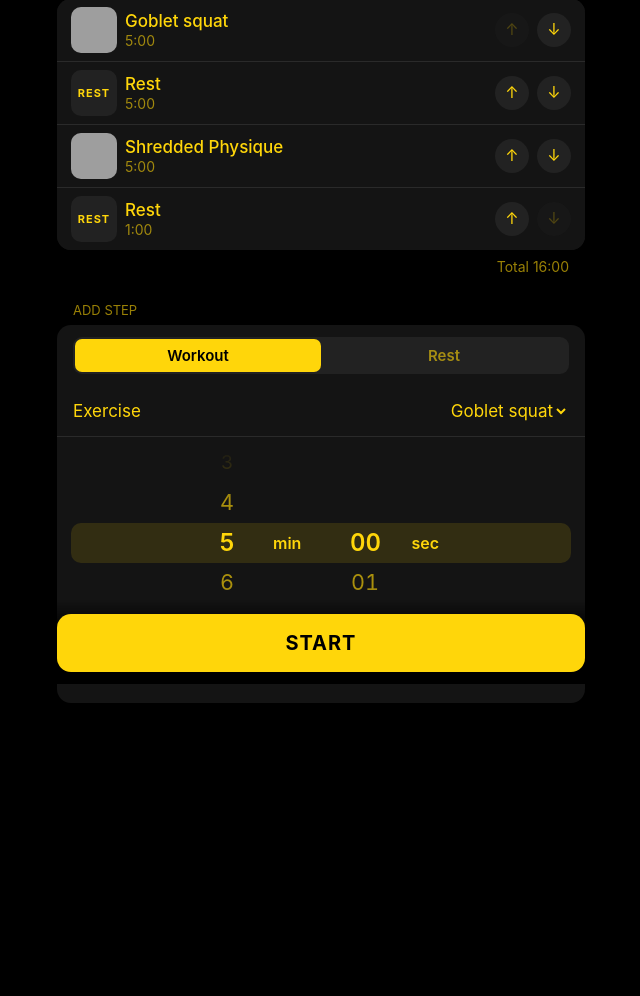
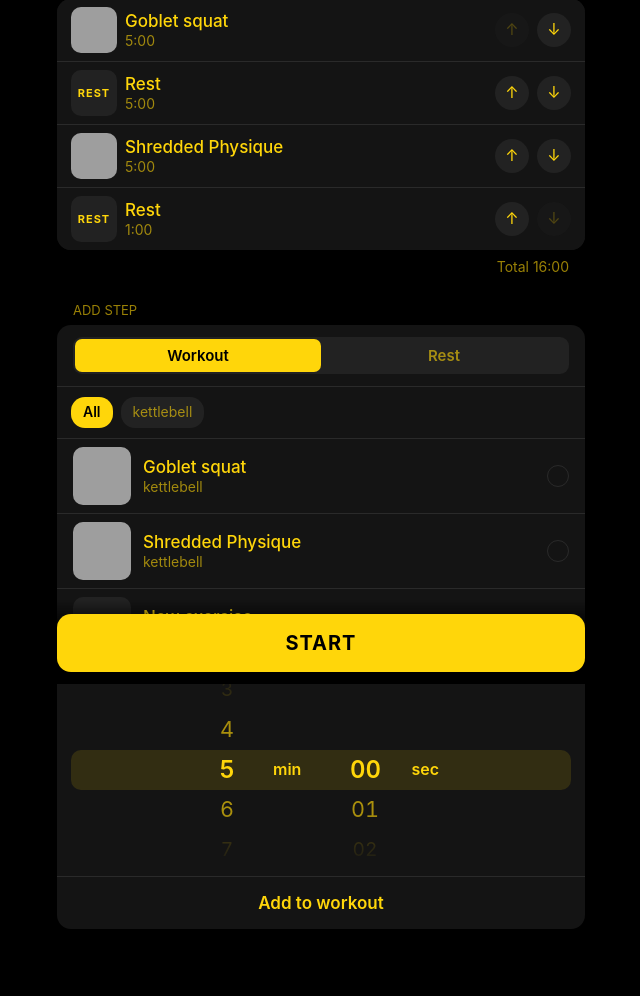
Before and after one commit to SergeEngineer/kettlebell-app, a Flask app: page /programs/1 in a window 1280 px wide. Shown: the part 116-1112 px from the top of the page, without its empty margins (319-959 px from the left). Before the commit the page ends 819 px from the top, so only its background shows below. Run offline with Flask 3, Linux system fonts and the light colour scheme; data comes from the database, SQL or seed files in the repository; both versions use the stored data as it was after the commit; parts of the project's set-up code (start-up, migrations or seed data) failed here and were passed over; grey boxes are pictures that could not be loaded.

Commit message:
adding category

```diff
--- a/app.py
+++ b/app.py
@@ -1,7 +1,7 @@
 import os, re, sqlite3, uuid
 from datetime import date
 from urllib.parse import quote
-from flask import Flask, render_template, request, redirect, g, abort, send_from_directory
+from flask import Flask, render_template, request, redirect, g, abort, send_from_directory, make_response
 
 DATA = os.environ.get("DATA_DIR", "/data")
 UPLOADS = os.path.join(DATA, "uploads")
@@ -29,6 +29,7 @@ def close_db(_):
 with sqlite3.connect(os.path.join(DATA, "app.db")) as c:
     c.executescript("""
     create table if not exists exercises(id integer primary key, name text not null, gif text);
+    create table if not exists categories(id integer primary key, name text not null collate nocase unique);
     create table if not exists programs(id integer primary key, name text not null);
     create table if not exists completions(id integer primary key, program_id integer, name text, day text not null, ts text);
     create table if not exists steps(id integer primary key, program_id integer not null,
@@ -36,6 +37,8 @@ with sqlite3.connect(os.path.join(DATA, "app.db")) as c:
     """)
     if "label" not in [row[1] for row in c.execute("pragma table_info(steps)")]:
         c.execute("alter table steps add column label text")
+    if "category_id" not in [row[1] for row in c.execute("pragma table_info(exercises)")]:
+        c.execute("alter table exercises add column category_id integer")
 
 
 @app.template_filter("fmt")
@@ -51,8 +54,11 @@ def programs_partial():
 
 
 def exercises_partial():
-    rows = db().execute("select * from exercises order by name collate nocase").fetchall()
-    return render_template("_exercises.html", exercises=rows)
+    rows = db().execute("""select e.*, c.name category from exercises e
+        left join categories c on c.id=e.category_id
+        order by e.name collate nocase""").fetchall()
+    cats = db().execute("select id, name from categories order by name collate nocase").fetchall()
+    return render_template("_exercises.html", exercises=rows, categories=cats)
 
 
 def get_steps(pid):
@@ -84,8 +90,13 @@ def add_program():
 @app.get("/programs/<int:pid>")
 def program(pid):
     p = db().execute("select * from programs where id=?", (pid,)).fetchone() or abort(404)
-    ex = db().execute("select * from exercises order by name collate nocase").fetchall()
-    return render_template("program.html", p=p, exercises=ex, partial=steps_partial(pid))
+    ex = db().execute("""select e.*, c.name category from exercises e
+        left join categories c on c.id=e.category_id
+        order by e.name collate nocase""").fetchall()
+    cats = db().execute("select id, name from categories order by name collate nocase").fetchall()
+    uncategorized = db().execute("select exists(select 1 from exercises where category_id is null)").fetchone()[0]
+    return render_template("program.html", p=p, exercises=ex, categories=cats,
+                           has_uncategorized=bool(uncategorized), partial=steps_partial(pid))
 
 
 @app.delete("/programs/<int:pid>")
@@ -101,23 +112,67 @@ def sanitize(name):
     return re.sub(r'[\\/:*?"<>|\x00-\x1f]', "_", name).strip(" .")[:100] or "exercise"
 
 
-def unique_name(base, ext, exclude=None):
+def category_folder(name):
+    """Folder used to store a category's GIFs, e.g. data/uploads/Kettlebell/."""
+    return os.path.join(UPLOADS, sanitize(name)) if name else UPLOADS
+
+
+def rel_upload_path(path):
+    return os.path.relpath(path, UPLOADS).replace(os.sep, "/")
+
+
+def unique_name(base, ext, exclude=None, folder=None):
+    folder = folder or UPLOADS
     fn, n = base + ext, 2
-    while os.path.exists(os.path.join(UPLOADS, fn)) and fn != exclude:
+    while os.path.exists(os.path.join(folder, fn)) and os.path.join(folder, fn) != exclude:
         fn = f"{base} ({n}){ext}"
         n += 1
     return fn
 
 
-def save_gif(f, name):
-    """Save the upload using the exercise name as the file name."""
+def save_gif(f, name, category=None):
+    """Save the upload in its category folder, using the exercise name as the file name."""
     if f and f.filename:
         ext = os.path.splitext(f.filename)[1].lower()
         if ext in ALLOWED:
-            fn = unique_name(sanitize(name), ext)
-            f.save(os.path.join(UPLOADS, fn))
-            return fn
+            folder = category_folder(category)
+            os.makedirs(folder, exist_ok=True)
+            fn = unique_name(sanitize(name), ext, folder=folder)
+            f.save(os.path.join(folder, fn))
+            return rel_upload_path(os.path.join(folder, fn))
     return None
+
+
+def ensure_category(name):
+    """Find or create a category and make sure its upload folder exists."""
+    name = " ".join(name.split())
+    if not name:
+        return None, False
+    row = db().execute("select id, name from categories where name=? collate nocase", (name,)).fetchone()
+    if row:
+        cid, name, created = row["id"], row["name"], False
+    else:
+        cid, created = db().execute("insert into categories(name) values(?)", (name,)).lastrowid, True
+    os.makedirs(category_folder(name), exist_ok=True)
+    return cid, created
+
+
+def category_from_form(form):
+    """Resolve the category select (existing id or a new category name)."""
+    sel = form.get("category", "").strip()
+    if sel == "new":
+        return ensure_category(form.get("ex_category_new", "").strip())
+    if sel.isdigit():
+        row = db().execute("select id from categories where id=?", (int(sel),)).fetchone()
+        return (row["id"], False) if row else (None, False)
+    return None, False
+
+
+def category_name(cid):
+    if cid is None:
+        return None
+    row = db().execute("select name from categories where id=?", (cid,)).fetchone()
+    return row["name"] if row else None
 
 
 @app.post("/programs/<int:pid>/steps")
@@ -190,32 +245,50 @@ def edit_step(sid):
 # ---------- exercises ----------
 @app.get("/exercises")
 def exercises():
-    return render_template("exercises.html", tab="e", partial=exercises_partial())
+    cats = db().execute("select id, name from categories order by name collate nocase").fetchall()
+    return render_template("exercises.html", tab="e", partial=exercises_partial(), categories=cats)
 
 
 @app.post("/exercises")
 def add_exercise():
     name = request.form.get("ex_title", "").strip()
     if name:
-        db().execute("insert into exercises(name,gif) values(?,?)", (name, save_gif(request.files.get("gif"), name)))
+        cid, created = category_from_form(request.form)
+        gif = save_gif(request.files.get("gif"), name, category_name(cid))
+        db().execute("insert into exercises(name,gif,category_id) values(?,?,?)", (name, gif, cid))
         db().commit()
+        resp = make_response(exercises_partial())
+        if created:   # refresh so the new category appears in the pickers outside #list
+            resp.headers["HX-Refresh"] = "true"
+        return resp
     return exercises_partial()
 
 
 @app.post("/exercises/<int:eid>")
 def rename_exercise(eid):
     name = request.form.get("ex_title", "").strip()
-    row = db().execute("select gif from exercises where id=?", (eid,)).fetchone()
-    if name and row:
-        gif = row["gif"]
-        if gif:   # keep the file name in step with the exercise name
-            new = unique_name(sanitize(name), os.path.splitext(gif)[1], exclude=gif)
-            if new != gif and os.path.exists(os.path.join(UPLOADS, gif)):
-                os.rename(os.path.join(UPLOADS, gif), os.path.join(UPLOADS, new))
-                gif = new
-        db().execute("update exercises set name=?, gif=? where id=?", (name, gif, eid))
-        db().commit()
-    return exercises_partial()
+    row = db().execute("select * from exercises where id=?", (eid,)).fetchone()
+    if not (name and row):
+        return exercises_partial()
+    cid, created = category_from_form(request.form)
+    gif = row["gif"]
+    if gif:
+        ext = os.path.splitext(gif)[1]
+        old = os.path.join(UPLOADS, gif)
+        folder = category_folder(category_name(cid))
+        target = os.path.join(folder, sanitize(name) + ext)
+        if os.path.normcase(os.path.normpath(old)) != os.path.normcase(os.path.normpath(target)):
+            os.makedirs(folder, exist_ok=True)
+            target = os.path.join(folder, unique_name(sanitize(name), ext, folder=folder))
+            if os.path.exists(old):   # keep the GIF name in step with the exercise name and category
+                os.replace(old, target)
+                gif = rel_upload_path(target)
+    db().execute("update exercises set name=?, gif=?, category_id=? where id=?", (name, gif, cid, eid))
+    db().commit()
+    resp = make_response(exercises_partial())
+    if created:
+        resp.headers["HX-Refresh"] = "true"
+    return resp
 
 
 @app.delete("/exercises/<int:eid>")
--- a/static/app.css
+++ b/static/app.css
@@ -149,7 +149,10 @@ html.typing .shell{bottom:auto;height:var(--vvh);transform:translateY(var(--vvt)
 .shell .tabs{position:static;flex:none}
 .addbar.ex{flex-direction:column;align-items:stretch;gap:8px}
 .addbar.ex input[type=text]{flex:none}
+.addbar.ex .exrow input[type=text]{flex:1;min-width:0}
 .exrow{display:flex;gap:10px;align-items:center}
+.exrow select{flex:1;min-width:0;max-width:none;background:#1c1c1c;border-radius:18px;padding:10px 14px;font-size:17px;text-align:left}
+.edit select{max-width:100%}
 .filebtn{display:block;flex:1;min-width:0;background:#1c1c1c;border-radius:18px;padding:10px 14px;color:var(--dim);white-space:nowrap;overflow:hidden;text-overflow:ellipsis;cursor:pointer}
 
 body:not(:has(.shell)){min-height:calc(100dvh + 1px)}
@@ -168,3 +171,20 @@ body:not(:has(.shell)){min-height:calc(100dvh + 1px)}
 .cell.on2{background:#2fd281}
 .cell.today{outline:1.5px solid var(--y);outline-offset:1px}
 .daydetail{color:var(--y);font-size:15px;margin:12px 4px 0;min-height:20px}
+
+/* exercise picker in the add-step form */
+.catfilter{display:flex;gap:8px;overflow-x:auto;-webkit-overflow-scrolling:touch;scrollbar-width:none;padding:10px 14px;border-top:.5px solid var(--sep)}
+.catfilter::-webkit-scrollbar{display:none}
+.chip{flex:none;background:#222;color:var(--dim);border-radius:14px;padding:6px 12px;font-size:14px}
+.chip.on{background:var(--y);color:#000;font-weight:600}
+.picklist{max-height:340px;overflow-y:auto;-webkit-overflow-scrolling:touch;overscroll-behavior:contain;border-top:.5px solid var(--sep)}
+.pick{display:flex;align-items:center;gap:12px;padding:8px 16px;border-top:.5px solid var(--sep);cursor:pointer;color:var(--y)}
+.picklist .pick:first-child{border-top:0}
+.pick:has(input:checked){background:rgba(255,214,10,.1)}
+.pick .thumb{width:58px;height:58px}
+.pick .grow strong{font-weight:500}
+.pick input{position:absolute;opacity:0;pointer-events:none}
+.pick .tick{width:22px;height:22px;border-radius:11px;border:1.5px solid var(--sep);display:grid;place-items:center;font-size:13px;color:transparent;flex:none}
+.pick:has(input:checked) .tick{background:var(--y);border-color:var(--y);color:#000}
+.pick:has(input:focus-visible){outline:2px solid var(--y);outline-offset:-2px}
+.newpick{border-top:.5px solid var(--sep)}
--- a/templates/program.html
+++ b/templates/program.html
@@ -23,11 +23,30 @@
     <label><input type="radio" name="kind" value="rest">Rest</label>
   </div>
   <div class="wk">
-    <label class="row"><span class="grow">Exercise</span>
-      <select name="exercise">
-        {% for e in exercises %}<option value="{{ e.id }}">{{ e.name }}</option>{% endfor %}
-        <option value="new" {% if not exercises %}selected{% endif %}>＋ New exercise (upload GIF)</option>
-      </select></label>
+    {% if categories %}
+    <div class="catfilter" role="group" aria-label="Filter exercises by category">
+      <button type="button" class="chip on" data-cat="all">All</button>
+      {% for c in categories %}<button type="button" class="chip" data-cat="{{ c.id }}">{{ c.name }}</button>{% endfor %}
+      {% if has_uncategorized %}<button type="button" class="chip" data-cat="none">Uncategorized</button>{% endif %}
+    </div>
+    {% endif %}
+    <div class="picklist">
+      {% for e in exercises %}
+      <label class="pick" data-cat="{{ e.category_id or 'none' }}">
+        <input type="radio" name="exercise" value="{{ e.id }}">
+        {% if e.gif %}<img class="thumb" src="/media/{{ e.gif|urlencode }}" alt="" draggable="false">{% else %}<span class="thumb rest">{{ e.name[:1]|upper }}</span>{% endif %}
+        <span class="grow"><strong>{{ e.name }}</strong><small>{{ e.category or 'Uncategorized' }}</small></span>
+        <span class="tick" aria-hidden="true">✓</span>
+      </label>
+      {% endfor %}
+      <p class="empty noex" hidden>No exercises in this category.</p>
+    </div>
+    <label class="pick newpick">
+      <input type="radio" name="exercise" value="new" {% if not exercises %}checked{% endif %}>
+      <span class="thumb rest">＋</span>
+      <span class="grow"><strong>New exercise</strong><small>Upload a GIF</small></span>
+      <span class="tick" aria-hidden="true">✓</span>
+    </label>
     <div class="nw">
       <div class="row"><input name="ex_new_title" placeholder="Exercise name" autocomplete="on" autocorrect="on" spellcheck="true"></div>
       <label class="row"><span class="grow">GIF</span><input type="file" name="gif" accept="image/gif,image/webp,image/png,image/jpeg"></label>
@@ -42,12 +61,23 @@
 function ui(f){
   const w = f.kind.value === 'workout';
   f.querySelector('.wk').hidden = !w;
+  f.querySelectorAll('input[name=exercise]').forEach(r => r.required = w);
   const n = w && f.exercise.value === 'new';
   f.querySelector('.nw').hidden = !n;
   f['ex_new_title'].required = n;
 }
+function filterExercises(f, cat){
+  f.querySelectorAll('.picklist .pick').forEach(p => p.hidden = cat !== 'all' && p.dataset.cat !== cat);
+  f.querySelectorAll('.catfilter .chip').forEach(b => b.classList.toggle('on', b.dataset.cat === cat));
+  const any = [...f.querySelectorAll('.picklist .pick')].some(p => !p.hidden);
+  const noex = f.querySelector('.noex');
+  if (noex) noex.hidden = any;
+  const checked = f.querySelector('.picklist input:checked');
+  if (checked && checked.closest('.pick').hidden) { checked.checked = false; ui(f); }
+}
 const f = document.getElementById('addstep');
 f.addEventListener('change', () => ui(f));
+f.querySelectorAll('.catfilter .chip').forEach(b => b.addEventListener('click', () => filterExercises(f, b.dataset.cat)));
 ui(f);
 </script>
 {% endblock %}
```
Also changed, not shown: templates/_exercises.html (+9 -1 lines), templates/exercises.html (+9 -1 lines), README.md, data/app.db, 2 other files.
